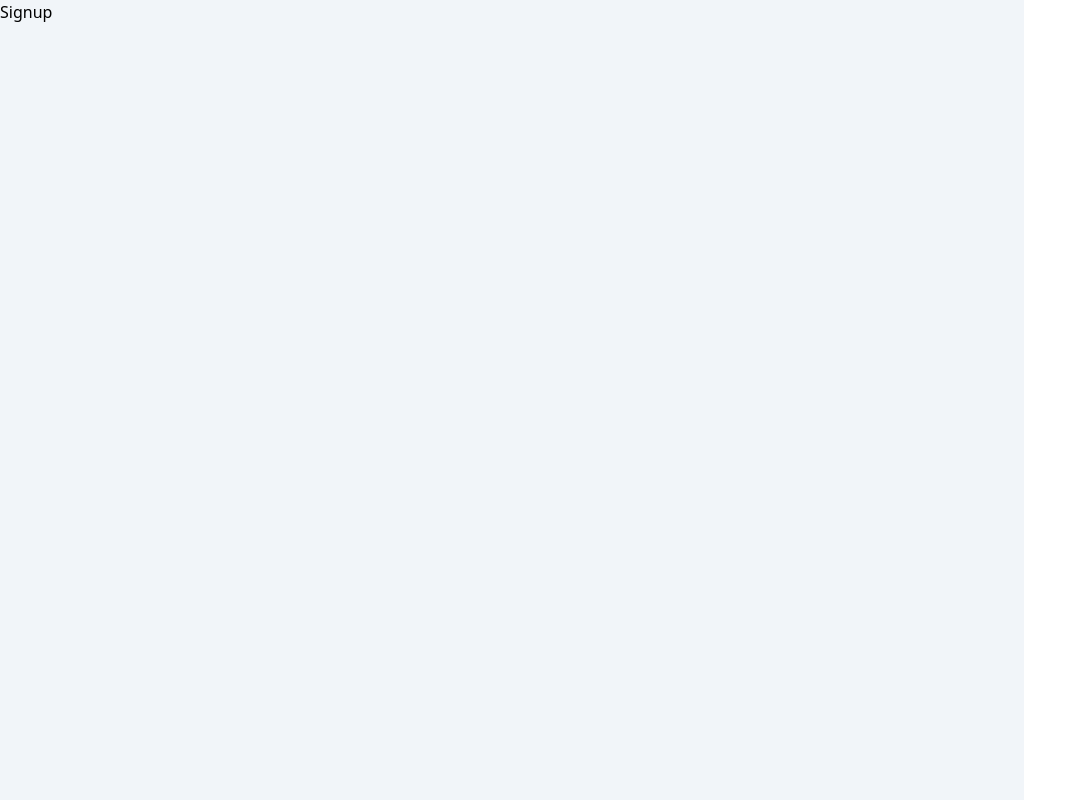
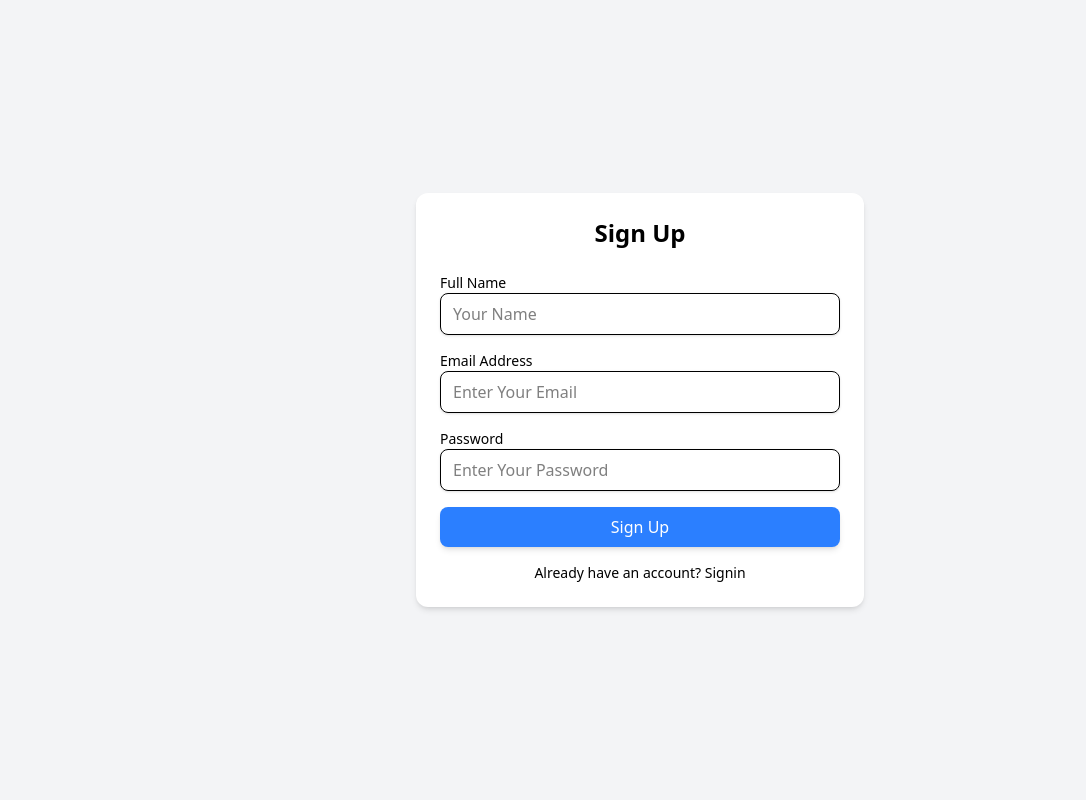
Before and after one commit to Athulya0001/React-Redux, a React (Vite) app: page /signup in a window 1280 px wide. Shown: the whole page, without its empty margins (0-1086 px from the left). Built offline with nearby package versions, Linux system fonts and the light colour scheme.

Commit message:
created a signin and signup page and a redux store

```diff
--- a/package.json
+++ b/package.json
@@ -10,9 +10,11 @@
     "preview": "vite preview"
   },
   "dependencies": {
+    "@reduxjs/toolkit": "^2.5.1",
     "@tailwindcss/vite": "^4.0.4",
     "react": "^19.0.0",
     "react-dom": "^19.0.0",
+    "react-redux": "^9.2.0",
     "react-router-dom": "^7.1.5",
     "tailwindcss": "^4.0.4"
   },
--- a/src/App.jsx
+++ b/src/App.jsx
@@ -2,14 +2,16 @@ import React from 'react'
 import { Route, Routes } from 'react-router-dom'
 import Signin from './pages/Signin/Signin';
 import Signup from './pages/Signup/Signup';
+import PrivatePage from './pages/Private-Page/PrivatePage';
 
 
 const App = () => {
   return (
-    <div className='bg-slate-100 max-w-5xl h-screen'>
+    <div className='bg-slate-100 h-screen'>
       <Routes>
         <Route path='/' element={<Signin/>}/>
         <Route path='/signup' element={<Signup/>}/>
+        <Route path='/private' element={<PrivatePage/>}/>
 
       </Routes>
     </div>
--- /dev/null
+++ b/src/app/store.js
@@ -0,0 +1,7 @@
+import { configureStore } from '@reduxjs/toolkit';
+
+const store = configureStore({
+  reducer: {  },
+});
+
+export default store;
--- a/src/main.jsx
+++ b/src/main.jsx
@@ -3,11 +3,15 @@ import { createRoot } from "react-dom/client";
 import "./index.css";
 import App from "./App.jsx";
 import { BrowserRouter } from "react-router-dom";
+import { Provider } from 'react-redux';
+import store from './app/store';
 
 createRoot(document.getElementById("root")).render(
   <StrictMode>
     <BrowserRouter>
-      <App />
+      <Provider store={store}>
+        <App />
+      </Provider>
     </BrowserRouter>
   </StrictMode>
 );
--- a/src/pages/Signin/Signin.jsx
+++ b/src/pages/Signin/Signin.jsx
@@ -1,17 +1,48 @@
 import React from 'react'
+import { Link } from 'react-router-dom'
 
 const Signin = () => {
   return (
-    <div className='flex justify-center items-center'>
-      <div className='flex flex-col justify-center items-center'>
-        <h1 className='text-4xl text-slate-500'>
-          Signin
-        </h1>
-        <form className='flex flex-col'>
+    <div className="flex items-center justify-center min-h-screen bg-gray-100">
+      <div className="flex flex-col p-6 bg-white shadow-md rounded-xl w-full max-w-md">
+        <h2 className="text-2xl font-bold text-center mb-6">Sign In</h2>
+        <form className="space-y-4">
           <div>
-
+            <label htmlFor="email" className="block text-sm font-medium">
+              Email Address
+            </label>
+            <input
+              id="email"
+              type="email"
+              className="w-full px-3 py-2 border rounded-lg shadow-sm focus:outline-none focus:ring focus:ring-blue-500"
+              placeholder="Enter Your Email"
+              required
+            />
           </div>
+          <div>
+            <label htmlFor="password" className="block text-sm font-medium">
+              Password
+            </label>
+            <input
+              id="password"
+              type="password"
+              className="w-full px-3 py-2 border rounded-lg shadow-sm focus:outline-none focus:ring focus:ring-blue-500"
+              placeholder="Enter Your Passwor"
+              required
+            />
+          </div>
+          <button
+            type="submit"
+            className="w-full py-2 bg-blue-500 text-white rounded-lg shadow-md hover:bg-blue-600 transition duration-200"
+          >
+            Sign In
+          </button>
         </form>
+        <Link to={'/signup'}>
+          <p className="text-sm text-center mt-4">
+            Don't have an account? Signup
+          </p>
+        </Link>
       </div>
     </div>
   )
--- a/src/pages/Signup/Signup.jsx
+++ b/src/pages/Signup/Signup.jsx
@@ -1,9 +1,61 @@
 import React from 'react'
+import { Link } from 'react-router-dom'
 
 const Signup = () => {
   return (
-    <div>
-      Signup
+    <div className="flex items-center justify-center min-h-screen bg-gray-100">
+      <div className="p-6 bg-white shadow-md rounded-xl w-full max-w-md">
+        <h2 className="text-2xl font-bold text-center mb-6">Sign Up</h2>
+        <form className="space-y-4">
+          <div>
+            <label htmlFor="name" className="block text-sm font-medium">
+              Full Name
+            </label>
+            <input
+              id="name"
+              type="text"
+              className="w-full px-3 py-2 border rounded-lg shadow-sm focus:outline-none focus:ring focus:ring-blue-500"
+              placeholder="Your Name"
+              required
+            />
+          </div>
+          <div>
+            <label htmlFor="email" className="block text-sm font-medium">
+              Email Address
+            </label>
+            <input
+              id="email"
+              type="email"
+              className="w-full px-3 py-2 border rounded-lg shadow-sm focus:outline-none focus:ring focus:ring-blue-500"
+              placeholder="Enter Your Email"
+              required
+            />
+          </div>
+          <div>
+            <label htmlFor="password" className="block text-sm font-medium">
+              Password
+            </label>
+            <input
+              id="password"
+              type="password"
+              className="w-full px-3 py-2 border rounded-lg shadow-sm focus:outline-none focus:ring focus:ring-blue-500"
+              placeholder="Enter Your Password"
+              required
+            />
+          </div>
+          <button
+            type="submit"
+            className="w-full py-2 bg-blue-500 text-white rounded-lg shadow-md hover:bg-blue-600 transition duration-200"
+          >
+            Sign Up
+          </button>
+        </form>
+        <Link to={'/'}>
+        <p className="text-sm text-center mt-4">
+          Already have an account? Signin
+        </p>
+        </Link>
+      </div>
     </div>
   )
 }
```
Also changed, not shown: 1 other file (tests, documents, lock files or other folders).
